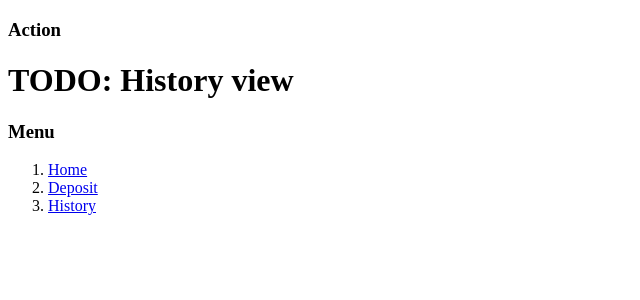
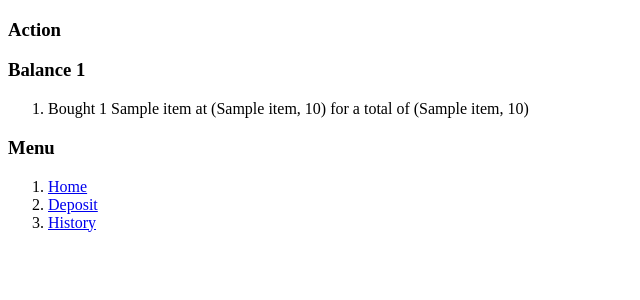
Before and after one commit to payne/TechTalkerSnacks, a Flask app: template templates/history.html in a window 1280 px wide. Shown: the top 300 px of the page, without its empty margins (0-640 px from the left). Run offline with Flask 2, Linux system fonts and the light colour scheme; the template is opened without the code that fills it: most values are stand-ins (such as "Sample title", 1, 10 or a date in 2020).

Commit message:
history view is working

```diff
--- a/main.py
+++ b/main.py
@@ -57,7 +57,10 @@ def deposit():
 
 @app.route("/history/")
 def history():
-  return render_template("history.html")
+  users_database = web.UserStore().current
+  purchases = users_database.get('purchases', [])
+  total_spent, itemization = compute_total_spent(purchases)
+  return render_template("history.html", prices = prices, total_spent = total_spent, itemization = itemization)
 
 if __name__ == '__main__':
     app.run(host='0.0.0.0', port=8080)
--- a/templates/history.html
+++ b/templates/history.html
@@ -1,5 +1,12 @@
 {% extends "layout.html" %}
 
 {% block content %}
-<h1>TODO: History view</h1>
+<h3>Balance {{total_spent}}</h3>
+<ol>
+  {% for item, count in itemization.items() %}
+    <li>
+      Bought {{count}} {{item}} at {{prices[item]}} for a total of {{prices[item]*count}}
+    </li>
+  {% endfor %}
+</ol>
 {% endblock %}
```
